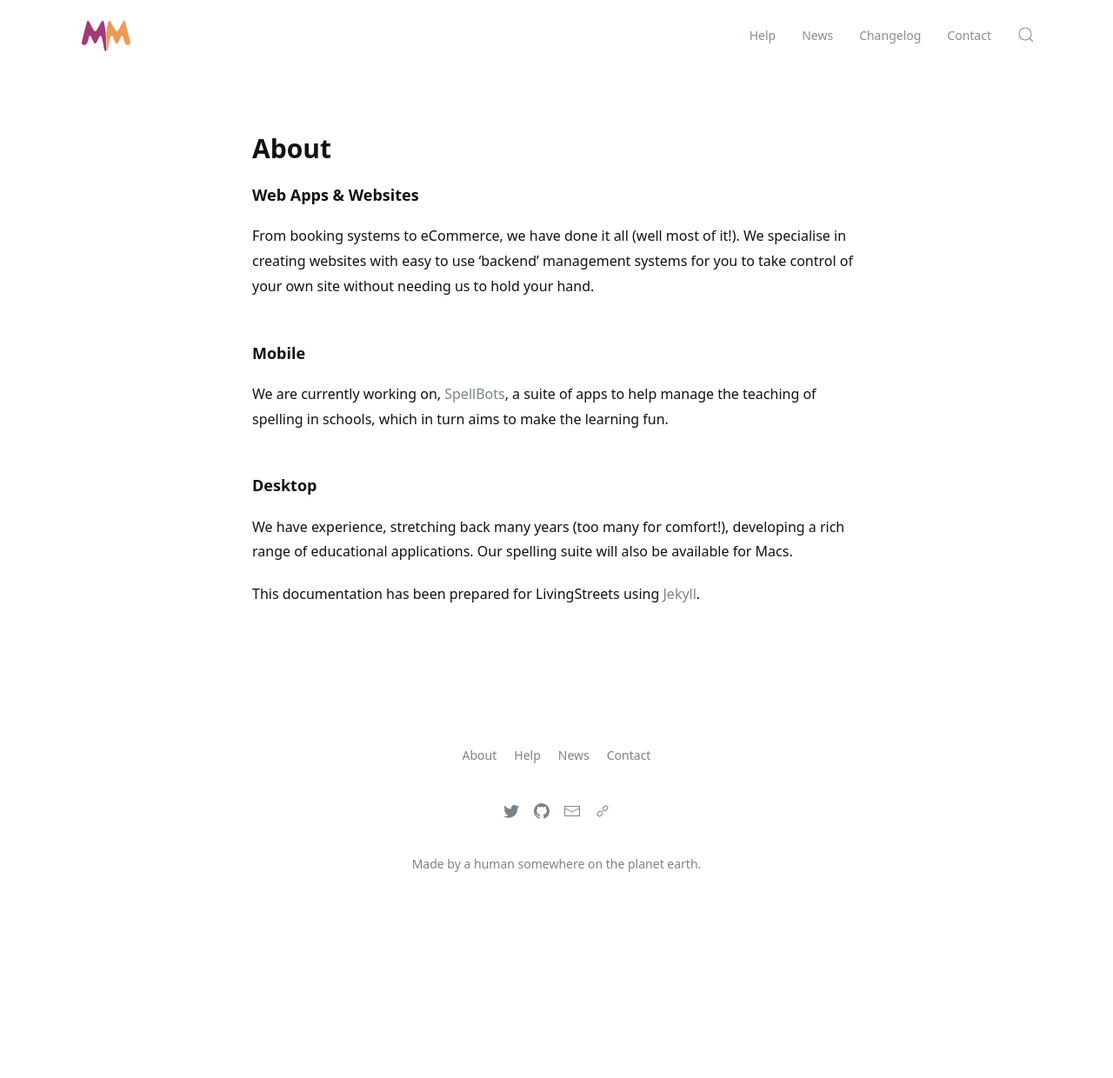
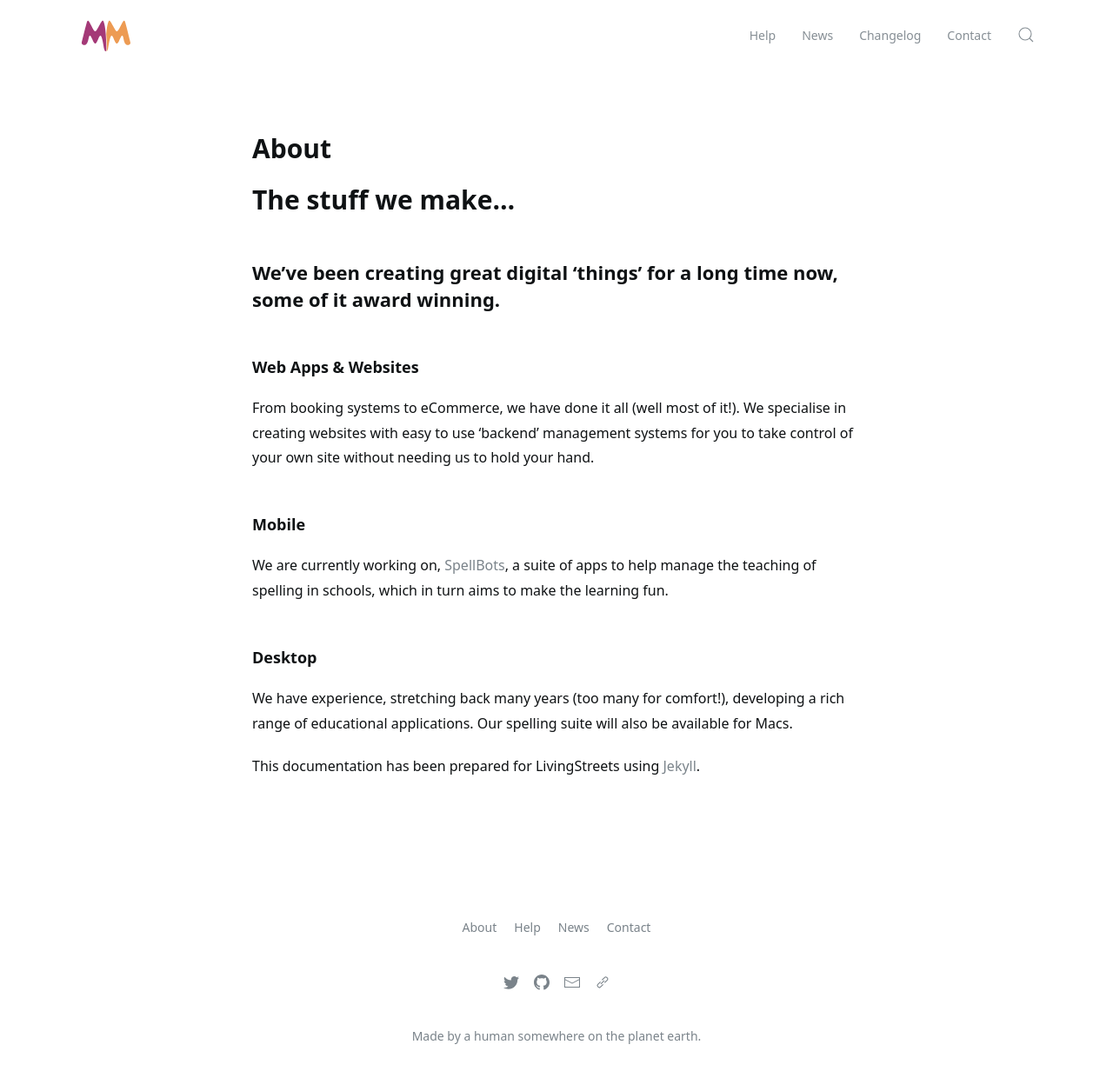
Before and after one commit to mightymango/mangodocs, a Jekyll site: the page built from about.md, in a window 1280 px wide and 1272 px high. Shown: the top 1240 px of the window at 87% size. Built offline with Jekyll 4.4.1, drawn with Linux system fonts in a browser that asks for light colours; a script that is not in the unit is left out.

Commit message:
Update from Forestry.io Simon Barrett updated about.md

```diff
--- a/about.md
+++ b/about.md
@@ -4,6 +4,9 @@ title: About
 permalink: "/about/"
 
 ---
+# The stuff we make...
+
+### We've been creating great digital 'things' for a long time now, some of it award winning.
 
 #### Web Apps & Websites
 
```
